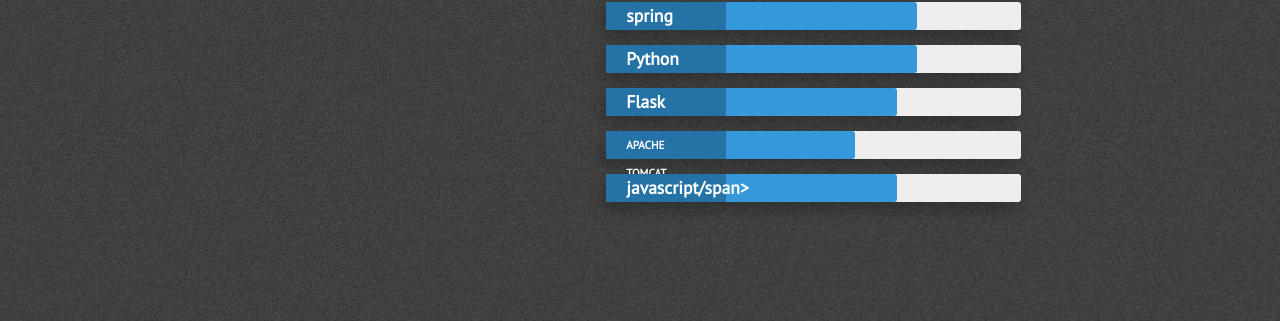
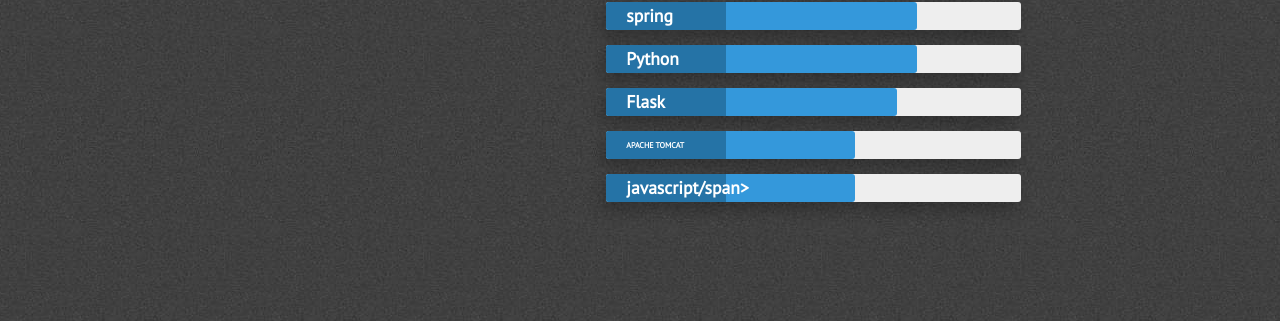
Before and after one commit to YoungGyu99/YoungGyu99.github.io, a Jekyll site: the page built from index.html, in a window 1280 px wide. Shown: the part 2460-2781 px from the top of the page. Built offline with Jekyll 4.4.1, drawn with Linux system fonts in a browser that asks for light colours; nearby versions of some CDN libraries.

Commit message:
Update skills.html

```diff
--- a/_includes/skills.html
+++ b/_includes/skills.html
@@ -45,10 +45,10 @@
                         </div> <!-- End Skill Bar -->
 
                        <div class="skillbar clearfix" data-percent="60%">
-                          <div class="skillbar-title" style="background: #2980b9; font-size: 70%;"><span>APACHE TOMCAT</span></div>
+                          <div class="skillbar-title" style="background: #2980b9; font-size: 50%;"><span>APACHE TOMCAT</span></div>
                           <div class="skillbar-bar" style="background: #3498db"></div>
                        </div> <!-- End Skill Bar -->
-                          <div class="skillbar clearfix " data-percent="70%">
+                          <div class="skillbar clearfix " data-percent="60%">
                             <div class="skillbar-title" style="background: #2980b9"><span>javascript/span></div>
                             <div class="skillbar-bar" style="background: #3498db"></div>
                         </div> <!-- End Skill Bar -->
```
